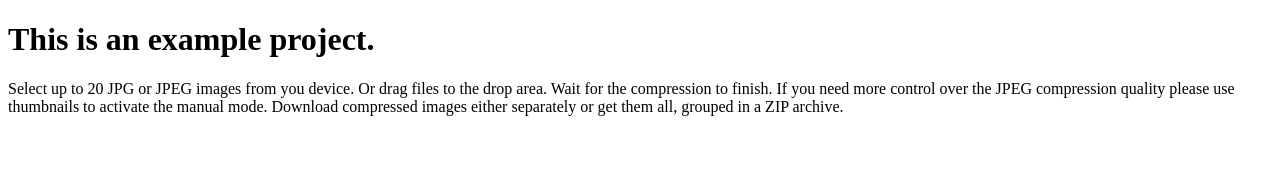
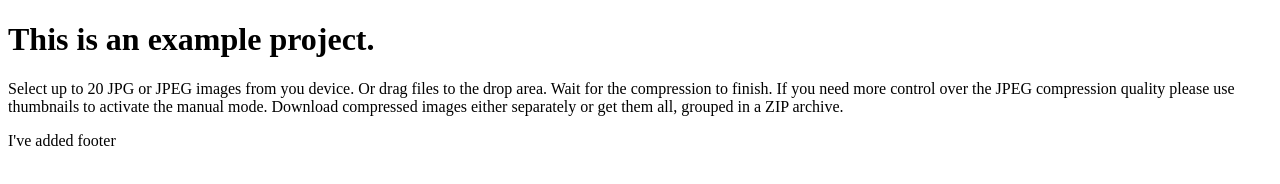
Before and after one commit to iryna-kleimonova/my-first-project, a plain HTML site: page index.html in a window 1280 px wide. Drawn offline with Linux system fonts and the light colour scheme.

Commit message:
add footer

```diff
--- a/index.html
+++ b/index.html
@@ -17,5 +17,7 @@
         all, grouped in a ZIP archive.
       </p>
     </main>
+
+    <footer>I've added footer</footer>
   </body>
 </html>
```
